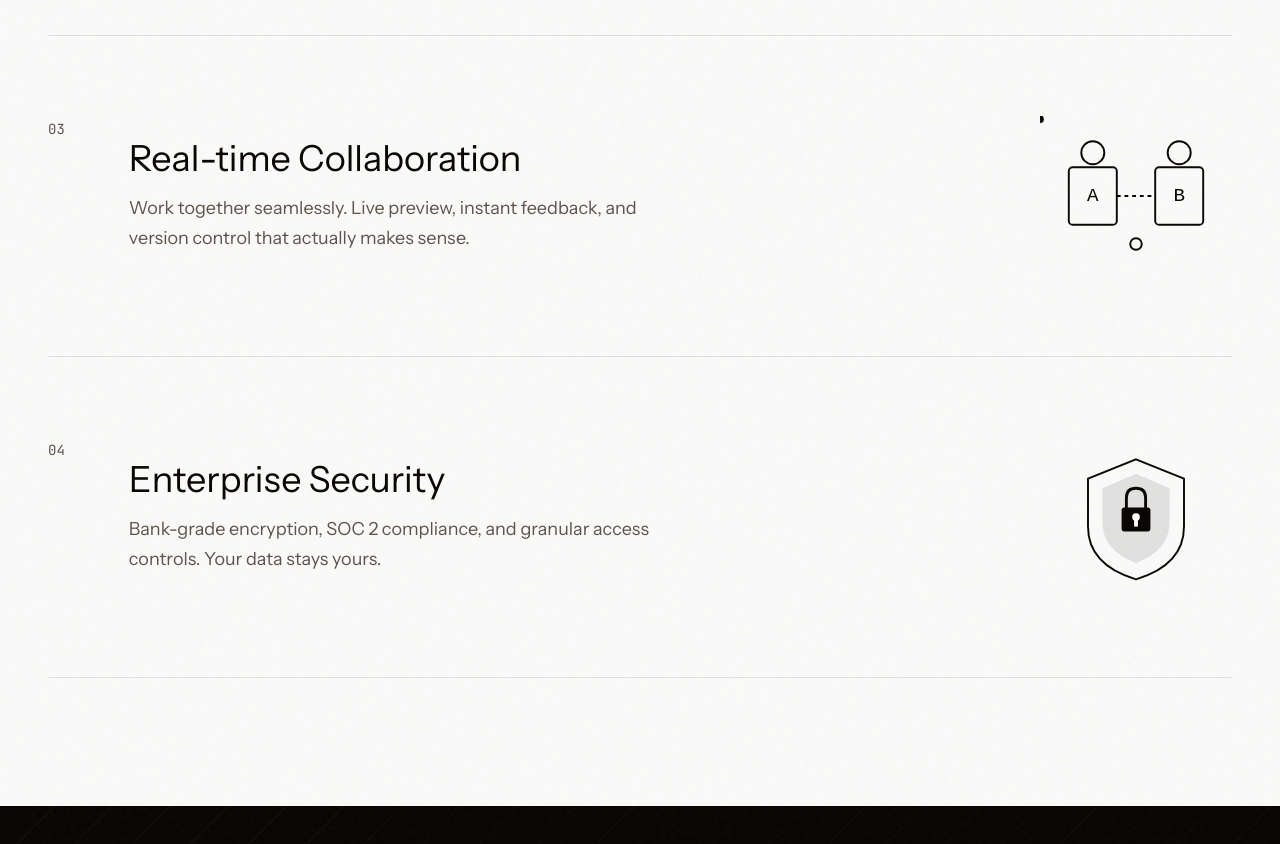
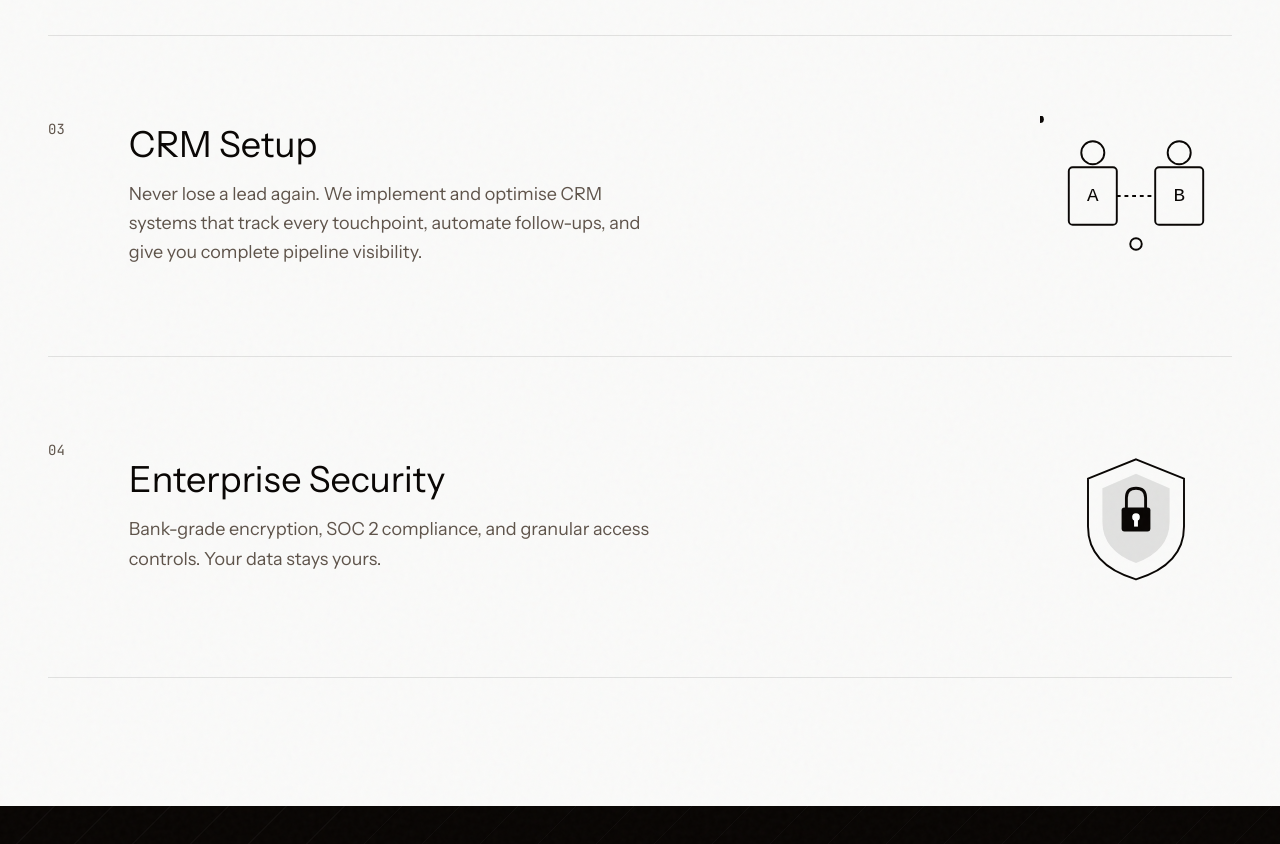
Before and after one commit to tranquilitypool25/optimus-the-ai-platform-to-bu, a Next.js app: page / in a window 1280 px wide. Shown: the part 1900-2744 px from the top of the page. Built offline with nearby package versions, Linux system fonts and the light colour scheme.

Commit message:
feat: update features section title and description to CRM setup\n\nUpdated feature title and description for better clarity and relevance.

```diff
--- a/components/landing/features-section.tsx
+++ b/components/landing/features-section.tsx
@@ -17,8 +17,8 @@ const features = [
   },
   {
     number: "03",
-    title: "Real-time Collaboration",
-    description: "Work together seamlessly. Live preview, instant feedback, and version control that actually makes sense.",
+    title: "CRM Setup",
+    description: "Never lose a lead again. We implement and optimise CRM systems that track every touchpoint, automate follow-ups, and give you complete pipeline visibility.",
     visual: "collab",
   },
   {
```
